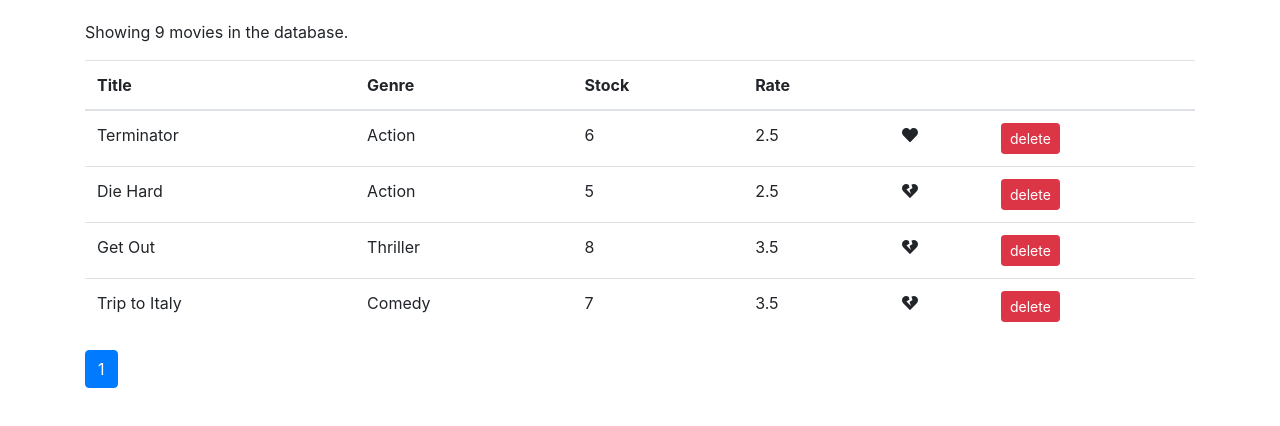
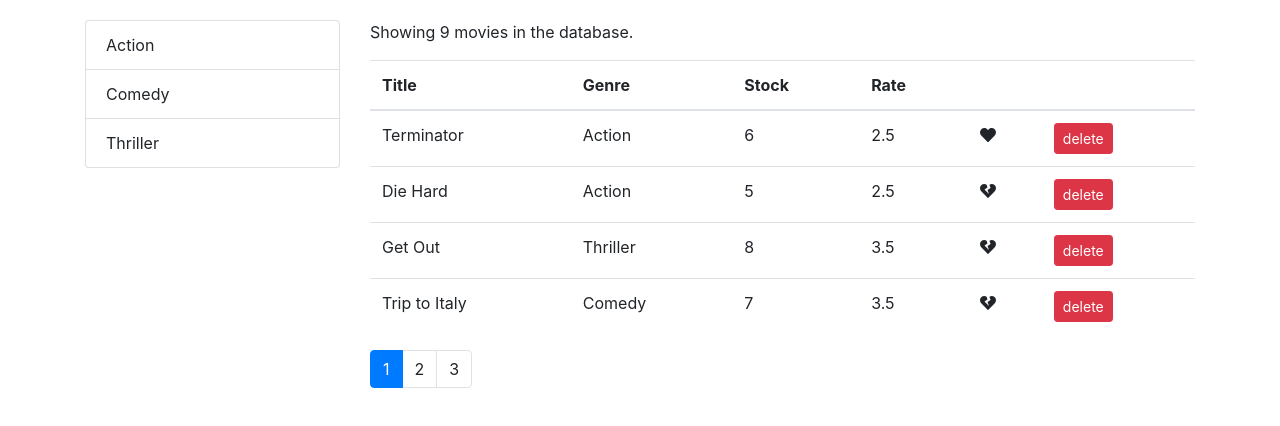
Before and after one commit to omar-nav/reactReview, a React (Create React App) app: page / in a window 1280 px wide. Shown: the top 426 px of the page. Built offline with nearby package versions, Linux system fonts and the light colour scheme.

Commit message:
add filtering by genre

```diff
--- /dev/null
+++ b/src/components/common/listGroup.jsx
@@ -0,0 +1,35 @@
+import React from "react";
+
+const ListGroup = props => {
+  // object de-structuring
+  const {
+    items,
+    textProperty,
+    valueProperty,
+    selectedItem,
+    onItemSelect
+  } = props;
+
+  return (
+    <ul className="list-group">
+      {items.map(item => (
+        <li
+          onClick={() => onItemSelect(item)}
+          key={item[valueProperty]}
+          className={
+            item === selectedItem ? "list-group-item active" : "list-group-item"
+          }
+        >
+          {item[textProperty]}
+        </li>
+      ))}
+    </ul>
+  );
+};
+
+ListGroup.defaultProps = {
+  textProperty: "name",
+  valueProperty: "_id"
+};
+
+export default ListGroup;
--- a/src/components/movies.jsx
+++ b/src/components/movies.jsx
@@ -1,15 +1,22 @@
 import React, { Component } from "react";
 import { getMovies } from "../services/fakeMovieService";
+import { getGenres } from "../services/fakeGenreService";
 import Like from "./common/like";
+import ListGroup from "./common/listGroup";
 import Pagination from "./common/pagination";
 import { paginate } from "../utils/paginate";
 
 class Movies extends Component {
   state = {
-    movies: getMovies(),
+    movies: [],
+    genres: [],
     currentPage: 1,
     pageSize: 4
   };
+
+  componentDidMount() {
+    this.setState({ movies: getMovies(), genres: getGenres() });
+  }
 
   handleDelete = movie => {
     const movies = this.state.movies.filter(m => m._id !== movie._id);
@@ -28,17 +35,37 @@
     this.setState({ currentPage: page });
   };
 
+  handleGenreSelect = genre => {
+    this.setState({ selectedGenre: genre });
+  };
+
   render() {
     const { length: count } = this.state.movies;
-    const { pageSize, currentPage, movies: allMovies } = this.state;
+    const {
+      pageSize,
+      currentPage,
+      selectedGenre,
+      movies: allMovies
+    } = this.state;
 
     if (this.state.movies.length === 0)
       return <p>There are no movies in the database.</p>;
 
-    const movies = paginate(allMovies, currentPage, pageSize);
+    const filtered = selectedGenre
+      ? allMovies.filter(m => m.genre._id === selectedGenre._id)
+      : allMovies;
+    const movies = paginate(filtered, currentPage, pageSize);
     return (
-      <React.Fragment>
-        <p>Showing {count} movies in the database.</p>
+      <div className="row">
+        <div className="col-3">
+          <ListGroup
+            items={this.state.genres}
+            selectedItem={this.state.selectedGenre}
+            onItemSelect={this.handleGenreSelect}
+          />
+        </div>
+        <div className="col">
+          <p>Showing {filtered.length} movies in the database.</p>
           <table className="table">
             <thead>
               <tr>
@@ -76,12 +103,13 @@
             </tbody>
           </table>
           <Pagination
-          itemsCount="abc"
+            itemsCount={filtered.length}
             pageSize={pageSize}
             currentPage={currentPage}
             onPageChange={this.handlePageChange}
           />
-      </React.Fragment>
+        </div>
+      </div>
     );
   }
 }
```
Lines whose indentation alone changed are shown as unchanged.
